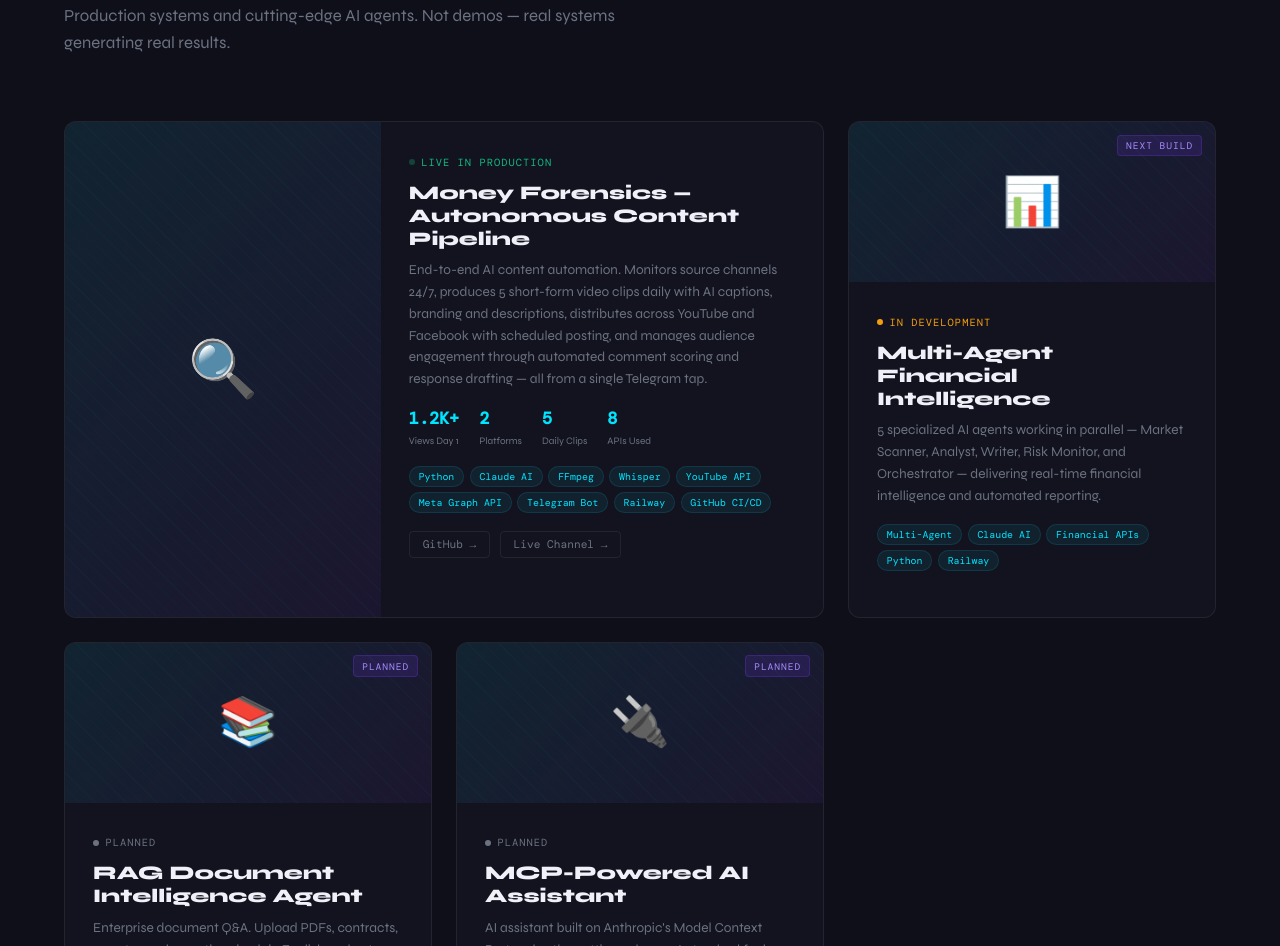
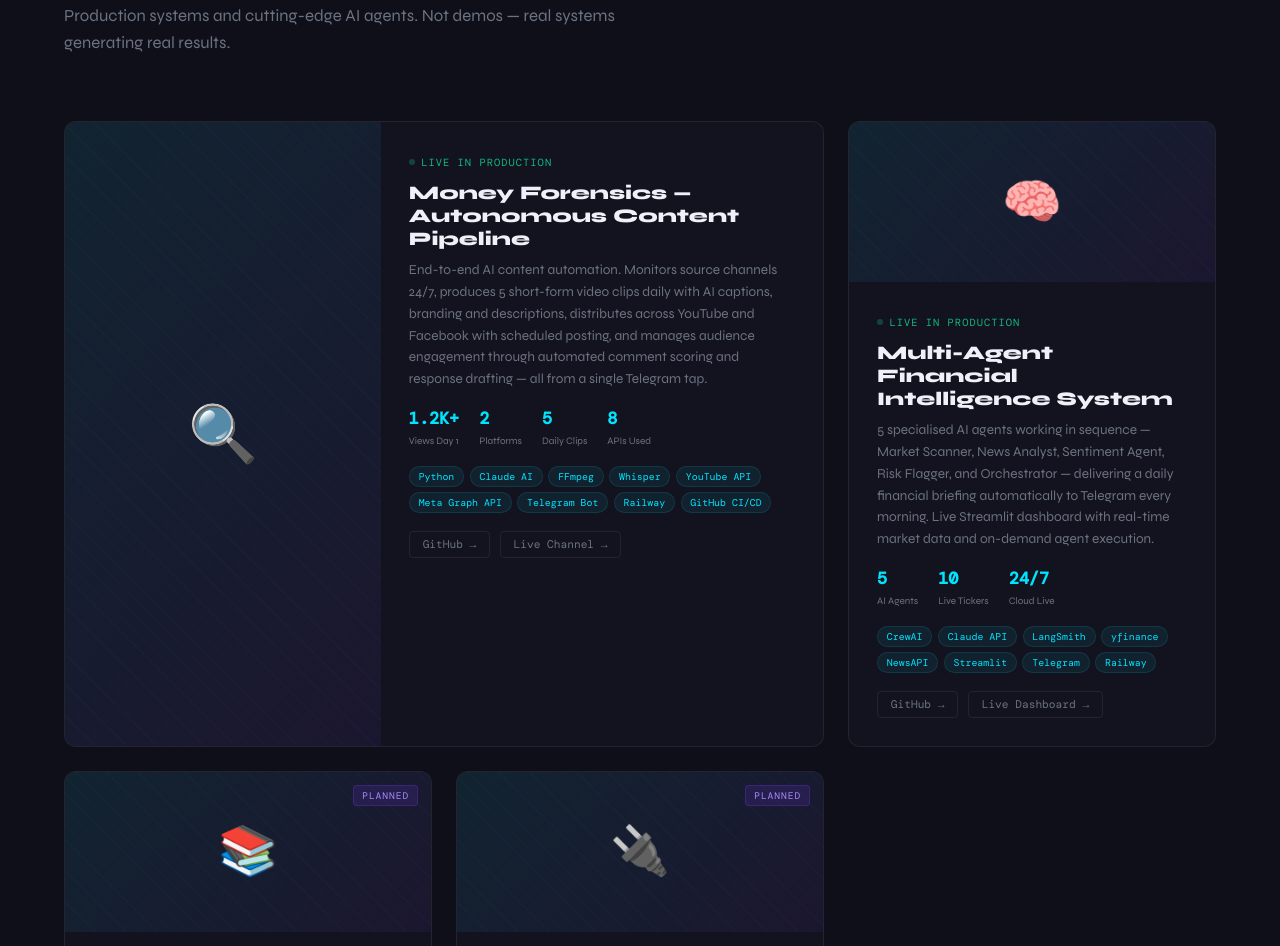
Before and after one commit to MoneyForensicsusa/MoneyForensicsusa.github.io, a plain HTML site: page index.html in a window 1280 px wide. Shown: the part 2000-2946 px from the top of the page. Drawn offline with nearby package versions, Linux system fonts and the light colour scheme; a web font is replaced by a local one.

Commit message:
Update P2 to live status with dashboard URL

```diff
--- a/index.html
+++ b/index.html
@@ -224,16 +224,26 @@
     </div>
 
     <!-- P2: Multi-Agent Finance -->
-    <div class="project-card col-4 fade-in" style="position:relative">
-      <div class="roadmap-badge">Next Build</div>
-      <div class="project-visual" style="min-height:160px;font-size:3rem">📊</div>
+    <div class="project-card col-4 fade-in">
+      <div class="project-visual" style="min-height:160px;font-size:3rem">🧠</div>
       <div class="project-body">
-        <div class="project-status status-building">In Development</div>
-        <h3 class="project-name">Multi-Agent Financial Intelligence</h3>
-        <p class="project-desc">5 specialized AI agents working in parallel — Market Scanner, Analyst, Writer, Risk Monitor, and Orchestrator — delivering real-time financial intelligence and automated reporting.</p>
+        <div class="project-status status-live">Live in Production</div>
+        <h3 class="project-name">Multi-Agent Financial Intelligence System</h3>
+        <p class="project-desc">5 specialised AI agents working in sequence — Market Scanner, News Analyst, Sentiment Agent, Risk Flagger, and Orchestrator — delivering a daily financial briefing automatically to Telegram every morning. Live Streamlit dashboard with real-time market data and on-demand agent execution.</p>
+        <div class="project-metrics">
+          <div class="metric"><span class="metric-value">5</span><span class="metric-label">AI Agents</span></div>
+          <div class="metric"><span class="metric-value">10</span><span class="metric-label">Live Tickers</span></div>
+          <div class="metric"><span class="metric-value">24/7</span><span class="metric-label">Cloud Live</span></div>
+        </div>
         <div class="project-tags">
-          <span class="tag">Multi-Agent</span><span class="tag">Claude AI</span>
-          <span class="tag">Financial APIs</span><span class="tag">Python</span><span class="tag">Railway</span>
+          <span class="tag">CrewAI</span><span class="tag">Claude API</span>
+          <span class="tag">LangSmith</span><span class="tag">yfinance</span>
+          <span class="tag">NewsAPI</span><span class="tag">Streamlit</span>
+          <span class="tag">Telegram</span><span class="tag">Railway</span>
+        </div>
+        <div class="project-links">
+          <a href="https://github.com/MoneyForensicsusa/financial-intelligence-agent" class="project-link" target="_blank">GitHub →</a>
+          <a href="https://financial-intelligence-agent.up.railway.app" class="project-link" target="_blank">Live Dashboard →</a>
         </div>
       </div>
     </div>
```
